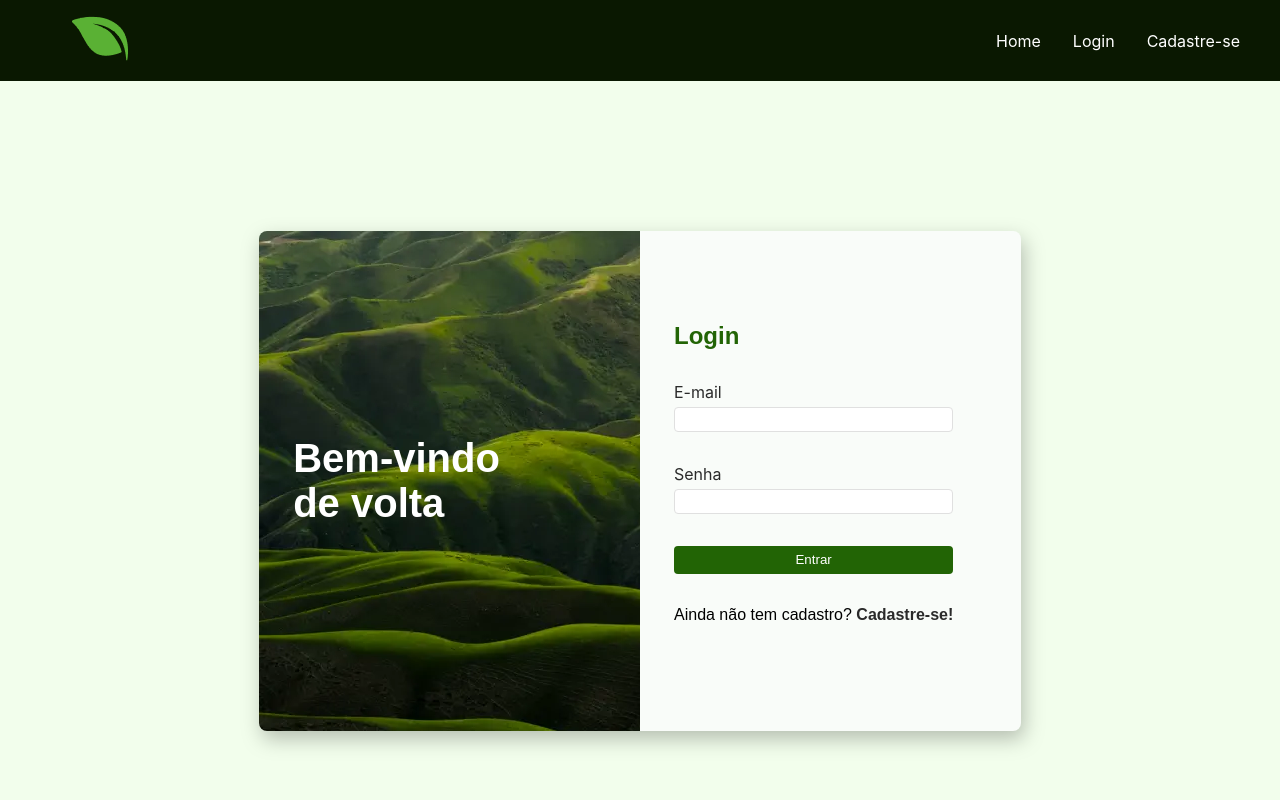
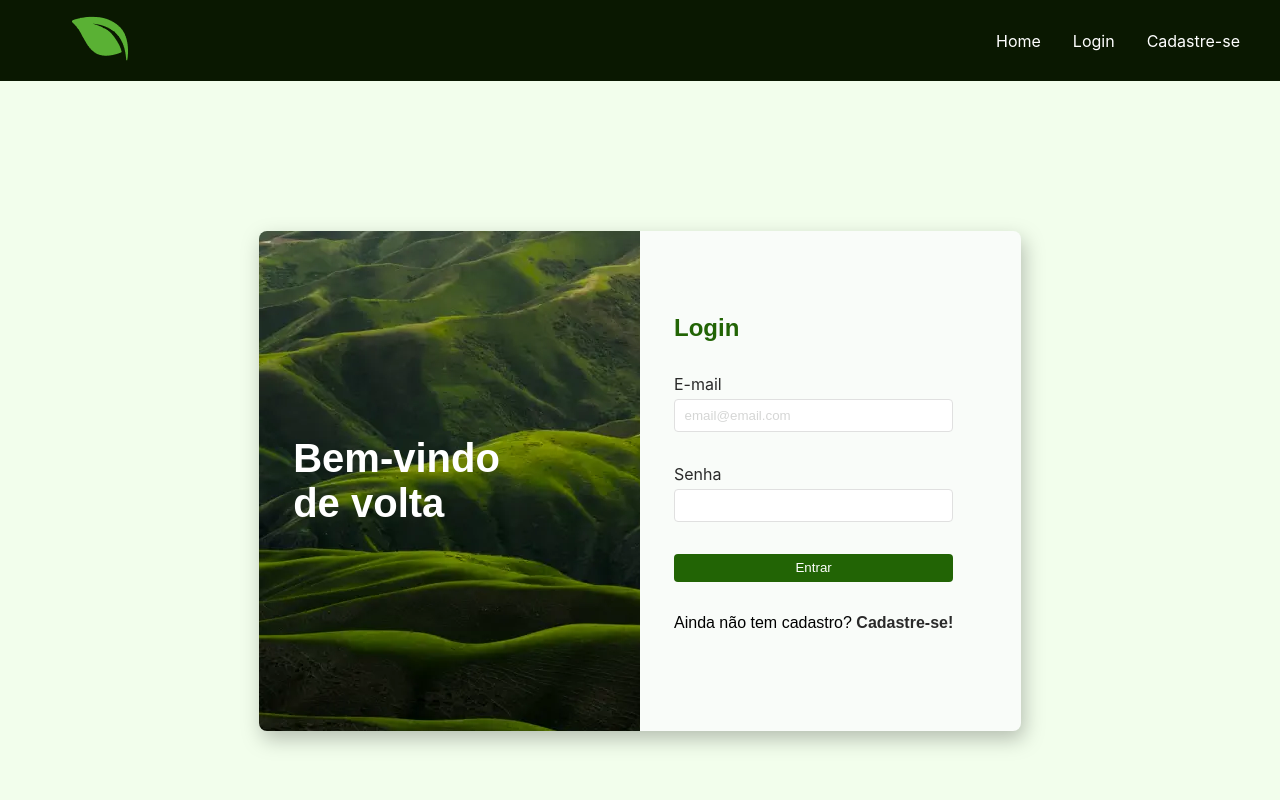
Before and after one commit to thalessalla/naturezaConectada, a React (Create React App) app: page /login in a window 1280 px wide. Shown: the top 800 px of the page. Built offline with nearby package versions, Linux system fonts and the light colour scheme.

Commit message:
fix: login submite and errors mensages

```diff
--- a/package.json
+++ b/package.json
@@ -30,7 +30,8 @@
     "backend": "json-server --watch db.json --port 3001",
     "build": "react-scripts build",
     "test": "react-scripts test",
-    "eject": "react-scripts eject"
+    "eject": "react-scripts eject",
+    "format": "prettier --write 'src/**/*.tsx' 'src/**/*.ts'"
   },
   "eslintConfig": {
     "extends": [
--- a/src/index.css
+++ b/src/index.css
@@ -98,7 +98,7 @@ width: 100%;
 input{
   border-radius: 4px;
   border: solid 1px #E0E0E0;
-  padding: 4px 0;
+  padding: .5rem .6rem;
   margin-top: .3rem;
 }
 
@@ -109,7 +109,6 @@ input{
 
 input::placeholder{
   color: #d5d6d5;
-  padding-left: .6rem;
 }
 
 
--- a/src/pages/login/Login.tsx
+++ b/src/pages/login/Login.tsx
@@ -1,13 +1,11 @@
 import "./Login.css"
 
 import { Link } from 'react-router-dom';
-import Input from "../../components/Form/Input";
-import SubmitButton from "../../components/Form/SubmitButton/SubmitButton";
 import axios from 'axios';
 import * as yup from 'yup';
 import { yupResolver } from '@hookform/resolvers/yup';
 import { useForm } from 'react-hook-form';
-import { useState } from "react";
+
 
 interface FormData {
   email: string;
@@ -17,7 +15,7 @@ interface FormData {
 
 const schema = yup.object().shape({
   email: yup.string().email('Digite um endereço de e-mail válido').required('O e-mail é obrigatório'),
-  password: yup.string().required('Senha é obrigatória').oneOf(['string', 'number'], 'A senha deve ter caracteres e números'),
+  password: yup.string().required('Senha é obrigatória'),
 });
 
 
@@ -29,13 +27,15 @@ const schema = yup.object().shape({
 
     const onSubmit = async (data: FormData) => {
       try {
-        const response = await axios.get(
-          `http://localhost:3001/users?username=${data.email}&password=${data.password}`
-        );
-        if (response.data.length > 0) {
-          console.log('Login com sucesso:', response.data[0].id);
+        const passwordCheck = await axios.get(`http://localhost:3001/users?password=${data.password}`);
+        const emailCheck = await axios.get(`http://localhost:3001/users?email=${data.email}`);
+
+        if (passwordCheck.data.length > 0 && emailCheck.data.length > 0) {
+          console.log('Login com sucesso:');
+          alert("Olá, seja bem-vindo!");
         } else {
-          console.error('Credenciais inválidas');
+
+          alert("Credenciais invalidas")
         }
       } catch (error) {
         console.error('Login falhou:', error);
@@ -51,37 +51,30 @@ const schema = yup.object().shape({
 
       <div className="first-column-login">
         <h1>Bem-vindo <br /> de volta</h1>
-
       </div>
 
-
       <div className="second-column-login">
-
-
-<form action="<Link to='/UserPage'">
+        <form onSubmit={handleSubmit(onSubmit)}>
           <h2>Login</h2>
 
-
           <div>
-
             <label htmlFor="email">E-mail</label>
-<input type="email" aria-label="Insira o seu email"
-            {...register('email')}/>
+            <input type="text" aria-label="Insira o seu email" placeholder="email@email.com" {...register('email')} />
+            {errors.email && <span>Campo obrigatório</span>}
           </div>
 
           <div>
-
             <label htmlFor="password">Senha</label>
-<input type="password" aria-label="Insira a senha"
-            {...register('password')} />
+            <input type="password" aria-label="Insira a senha" {...register('password')} />
+            {errors.password && <span>Campo obrigatório</span>}
           </div>
 
           <button type="submit" aria-label="Botão entrar" className="btn-submite">Entrar</button>
 
-
-   <p>Ainda não tem cadastro? <Link className="link-signup" to="/signup" >Cadastre-se! </Link></p>
+          <p>Ainda não tem cadastro?
+            <Link className="link-signup" to="/signup"> Cadastre-se! </Link>
+          </p>
         </form>
-
 
       </div>
     </div>
--- a/src/pages/signup/Signup.tsx
+++ b/src/pages/signup/Signup.tsx
@@ -29,6 +29,8 @@ interface UserFormData {
   complemento?: string;
 }
 
+
+
 const schema = yup.object().shape({
   username: yup.string().required('Nome do usuário é obrigatório'),
   password: yup
@@ -42,7 +44,7 @@ const schema = yup.object().shape({
   cep: yup.string()
     .matches(/^\d{8}$/, 'CEP inválido')
     .required('Campo obrigatório'),
-  cidade: yup.string().matches(/^[A-Za-zÀ-ÖØ-öø-ÿ\s]+$/, 'Digite um nome de cidade válido').required('Nome da Cidade é obrigatório'),
+  cidade: yup.string().required('Nome da Cidade é obrigatório'),
   rua: yup.string().required('Campo de rua é obrigatório'),
   numero: yup.number().required('Campo de número da casa é obrigatório'),
   complemento: yup.string(),
@@ -50,6 +52,7 @@ const schema = yup.object().shape({
 
 
 const Register = () => {
+
 
 
   const { register, handleSubmit, formState: { errors }, reset } = useForm<UserFormData>({
@@ -82,6 +85,8 @@ const Register = () => {
     }
   };
 
+
+
   return (
     <div className="screen-signup">
     <h1>Cadastre-se</h1>
@@ -93,21 +98,24 @@ const Register = () => {
 
           <div>
             <label>Nome Completo</label>
-          <input type="text" aria-label="Inisra seu nome completo" {...register('username',  { required: true })} />
+            <input type="text" aria-label="Inisra seu nome completo" {...register('username', { required: true })} />
             {errors.username && <span>Insira o nome completo</span>}
           </div>
+
 
           <div>
             <label>E-mail</label>
             <input type="email" aria-label="Insira o seu e-mail" placeholder="exemplo@exemplo.com" {...register('email', { required: true })} />
-          {errors.email && <span>Campo obrigatório</span>}
+            {errors.email && <span>Digite um email válido</span>}
           </div>
+
 
           <div>
             <label>CPF</label>
             <input type="text" placeholder="00000000000" aria-label="Insira seu CPF sem traços ou pontos" {...register('cpf', { required: true })} />
-          {errors.cpf && <span>Campo obrigatório</span>}
+            {errors.cpf && <span>Digite sem pontos e hífen</span>}
           </div>
+
 
           <div>
             <label>Senha</label>
@@ -117,24 +125,22 @@ const Register = () => {
 
         </div>
 
-
         <hr />
 
         <h2>Endereço</h2>
-
 
         <div>
 
           <div>
             <label>Cep</label>
             <input type="text" placeholder="00000000" aria-label="Insira o Cep de onde você mora" {...register('cep', { required: true })} />
-          {errors.cep && <span>Campo obrigatório, digite de forma correta</span>}
+            {errors.cep && <span>Digite sem hífen</span>}
           </div>
 
           <div>
             <label>Cidade</label>
             <input type="text" aria-label="Insira a cidade a onde você reside" {...register('cidade', { required: true })} />
-          {errors.cidade && <span>Digite um nome de cidade válido</span>}
+            {errors.cidade && <span>Campo obrigatório</span>}
           </div>
 
 
@@ -142,7 +148,6 @@ const Register = () => {
             <label>Rua</label>
             <input type="string" aria-label="Rua a onde você mora" {...register('rua', { required: true })} />
             {errors.rua && <span>Campo obrigatório</span>}
-
           </div>
 
 
@@ -150,15 +155,12 @@ const Register = () => {
             <label>Numero</label>
             <input type="number" aria-label="insira o numero de sua residencia" {...register('numero', { required: true })} />
             {errors.numero && <span>Campo obrigatório</span>}
-
           </div>
 
 
           <div>
             <label>Complemento</label>
             <input type="text" aria-label="Insira um complemento caso necessário" {...register('complemento', { required: true })} />
-
-
           </div>
 
         </div>
```
Lines whose indentation alone changed are shown as unchanged.
